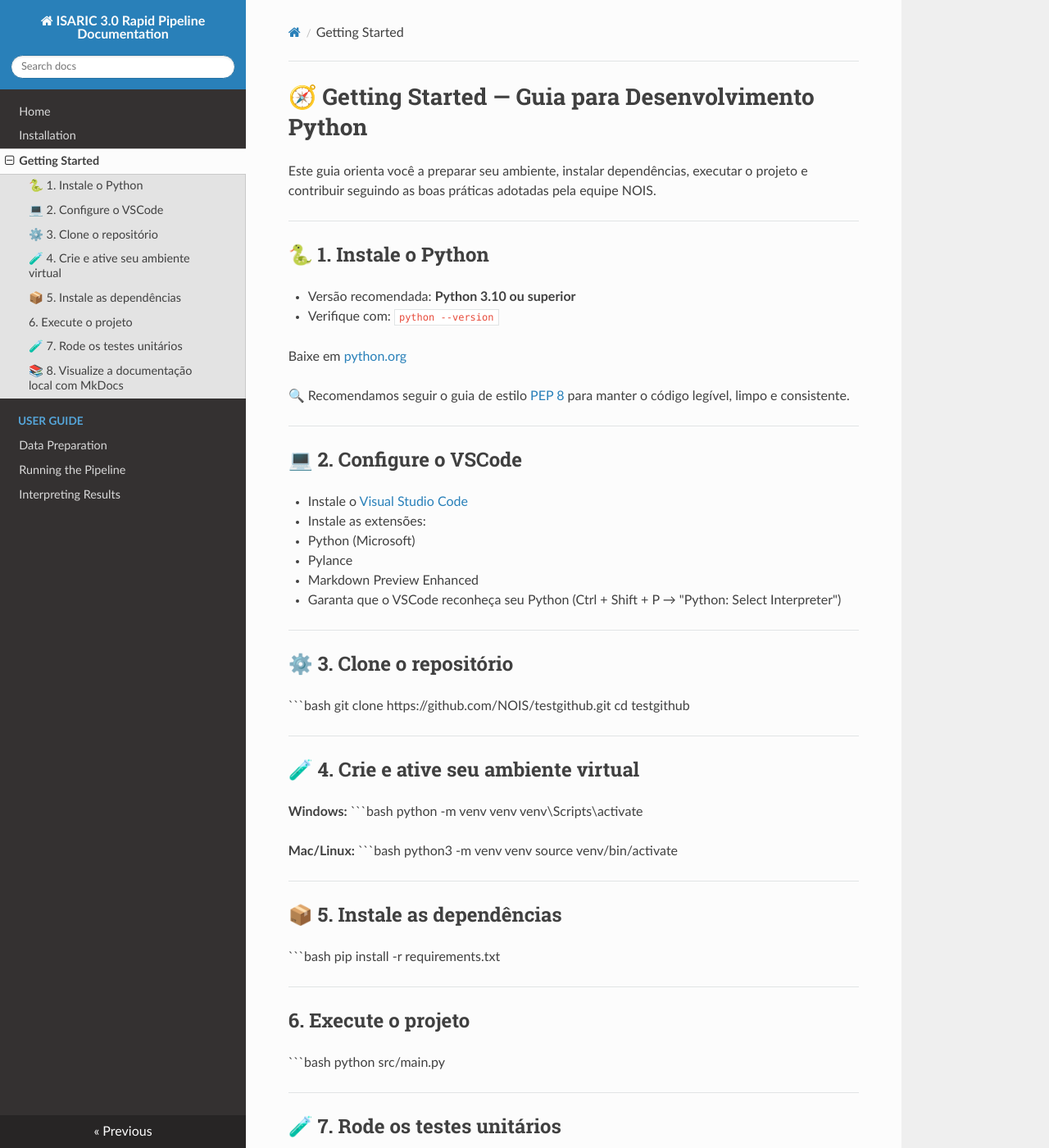
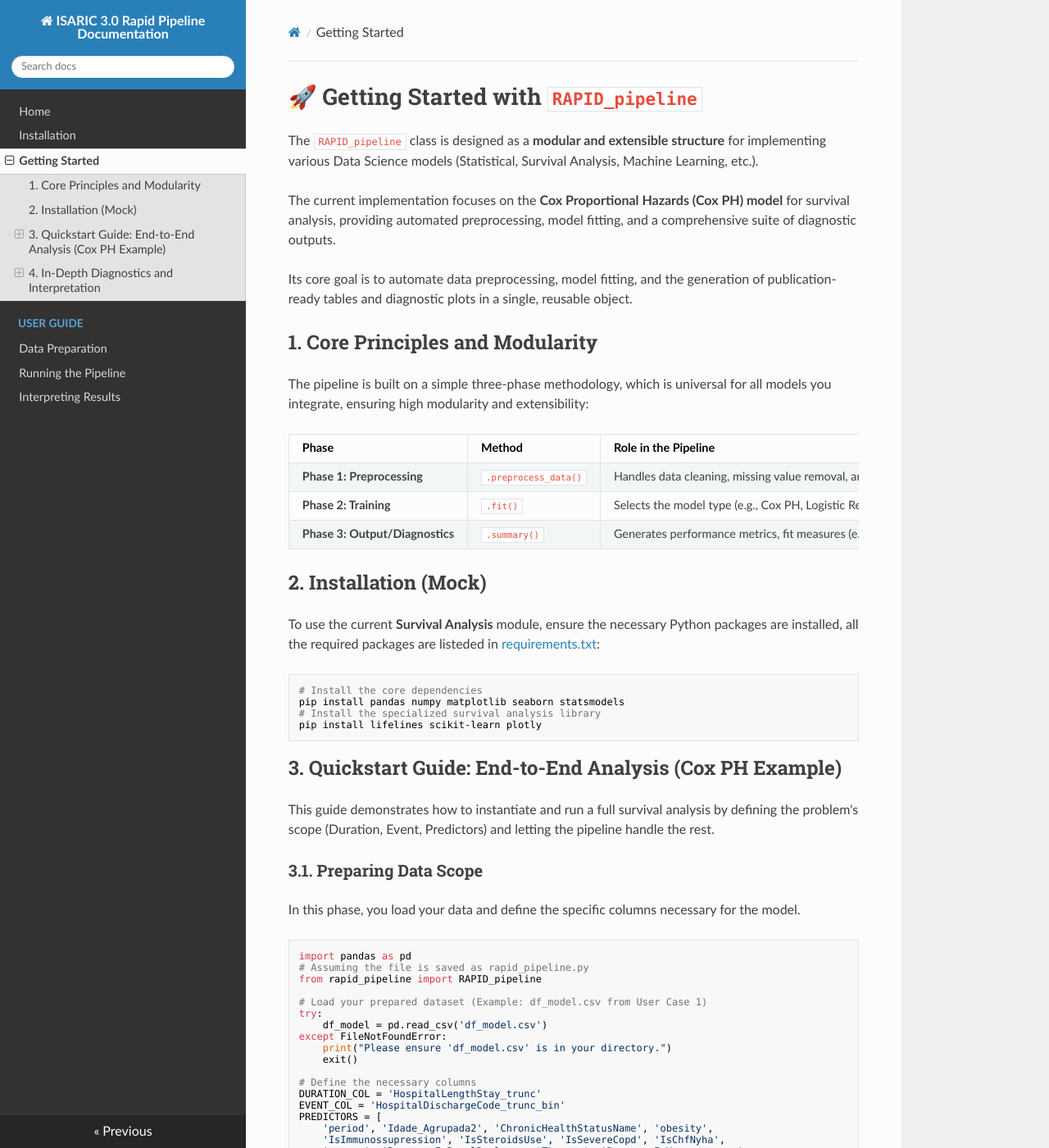
Before and after one commit to noispuc/isaric3.0-rapid, an MkDocs documentation site: the page built from docs/getting_started.md, in a window 1280 px wide and 1400 px high. Shown: the whole window at 82% size. Built offline with MkDocs 1.6.1, drawn with Linux system fonts in a browser that asks for light colours; nearby versions of some CDN libraries; some of the changed text lies outside the part shown.

Commit message:
setting up getting stasrted page

````diff
--- a/docs/getting_started.md
+++ b/docs/getting_started.md
@@ -1,73 +1,135 @@
-# 🧭 Getting Started — Guia para Desenvolvimento Python
+# 🚀 Getting Started with `RAPID_pipeline`
 
-Este guia orienta você a preparar seu ambiente, instalar dependências, executar o projeto e contribuir seguindo as boas práticas adotadas pela equipe NOIS.
+The `RAPID_pipeline` class is designed as a **modular and extensible structure** for implementing various Data Science models (Statistical, Survival Analysis, Machine Learning, etc.).
 
----
+The current implementation focuses on the **Cox Proportional Hazards (Cox PH) model** for survival analysis, providing automated preprocessing, model fitting, and a comprehensive suite of diagnostic outputs.
 
-## 🐍 1. Instale o Python
+Its core goal is to automate data preprocessing, model fitting, and the generation of publication-ready tables and diagnostic plots in a single, reusable object.
 
-- Versão recomendada: **Python 3.10 ou superior**
-- Verifique com: `python --version`
+## 1\. Core Principles and Modularity
 
-Baixe em [python.org](https://www.python.org/downloads)
+The pipeline is built on a simple three-phase methodology, which is universal for all models you integrate, ensuring high modularity and extensibility:
 
-🔍 Recomendamos seguir o guia de estilo [PEP 8](https://peps.python.org/pep-0008/) para manter o código legível, limpo e consistente.
+| Phase | Method | Role in the Pipeline |
+| :--- | :--- | :--- |
+| **Phase 1: Preprocessing** | `.preprocess_data()` | Handles data cleaning, missing value removal, and feature transformation (e.g., one-hot encoding). |
+| **Phase 2: Training** | `.fit()` | Selects the model type (e.g., Cox PH, Logistic Regression, Random Forest) and performs the training procedure. |
+| **Phase 3: Output/Diagnostics** | `.summary()` | Generates performance metrics, fit measures (e.g., AIC, C-Index), and produces a user-specified list of diagnostic plots. |
 
----
+## 2\. Installation (Mock)
 
-## 💻 2. Configure o VSCode
+To use the current **Survival Analysis** module, ensure the necessary Python packages are installed, all the required packages are listeded in [requirements.txt](https://github.com/noispuc/isaric3.0-rapid/tree/main):
 
-- Instale o [Visual Studio Code](https://code.visualstudio.com/)
-- Instale as extensões:
-  - Python (Microsoft)
-  - Pylance
-  - Markdown Preview Enhanced
-- Garanta que o VSCode reconheça seu Python (Ctrl + Shift + P → "Python: Select Interpreter")
+```bash
+# Install the core dependencies
+pip install pandas numpy matplotlib seaborn statsmodels
+# Install the specialized survival analysis library
+pip install lifelines scikit-learn plotly
+```
 
----
+## 3\. Quickstart Guide: End-to-End Analysis (Cox PH Example)
 
-## ⚙️ 3. Clone o repositório
-```bash
-git clone https://github.com/NOIS/testgithub.git
-cd testgithub
+This guide demonstrates how to instantiate and run a full survival analysis by defining the problem's scope (Duration, Event, Predictors) and letting the pipeline handle the rest.
 
----
+### 3.1. Preparing Data Scope
 
-## 🧪 4. Crie e ative seu ambiente virtual
-**Windows:**
-```bash
-python -m venv venv
-venv\Scripts\activate
+In this phase, you load your data and define the specific columns necessary for the model.
 
-**Mac/Linux:**
-```bash
-python3 -m venv venv
-source venv/bin/activate
+```python
+import pandas as pd
+# Assuming the file is saved as rapid_pipeline.py
+from rapid_pipeline import RAPID_pipeline
 
----
+# Load your prepared dataset (Example: df_model.csv from User Case 1)
+try:
+    df_model = pd.read_csv('df_model.csv')
+except FileNotFoundError:
+    print("Please ensure 'df_model.csv' is in your directory.")
+    exit()
 
-## 📦 5. Instale as dependências
-```bash
-pip install -r requirements.txt
+# Define the necessary columns
+DURATION_COL = 'HospitalLengthStay_trunc'
+EVENT_COL = 'HospitalDischargeCode_trunc_bin'
+PREDICTORS = [
+    'period', 'Idade_Agrupada2', 'ChronicHealthStatusName', 'obesity',
+    'IsImmunossupression', 'IsSteroidsUse', 'IsSevereCopd', 'IsChfNyha',
+    'cancer', 'ResourceIsRenalReplacementTherapy', 'ResourceIsVasopressors',
+    'Vent_Resource'
+]
+TARGET_TIME = 60.0 # Time point (e.g., 60 days) for time-dependent metrics
+```
 
----
+### 3.2. Initializing and Fitting the Model (Phase 1 & 2)
 
-## 6. Execute o projeto
-```bash
-python src/main.py
+The `.fit()` method calls the internal `.preprocess_data()` to clean and encode variables before training the Cox PH model.
 
----
+```python
+# 1. Initialize the Pipeline (Note: Class name adapted for the tutorial)
+cox_pipeline = RAPID_pipeline(
+    data=df_model,
+    duration_col=DURATION_COL,
+    event_col=EVENT_COL,
+    predictors=PREDICTORS
+)
 
-## 🧪 7. Rode os testes unitários
-```bash
-python -m unittest discover tests/
+# 2. Fit the Model (Phase 2)
+print("\n--- PHASE 2: FITTING THE MODEL ---")
+cox_pipeline.fit()
+# Output: Cox PH model fitted successfully on XXXXX observations.
+```
 
-📚 Os testes automatizados são escritos utilizando o módulo [unittest](https://docs.python.org/3/library/unittest.html), que já vem embutido no Python.
+### 3.3. Running the Full Summary and Diagnostics (Phase 3)
 
----
+The `.summary()` method automatically prints the publication-ready table, model fit metrics, and generates all requested plots.
 
-## 📚 8. Visualize a documentação local com MkDocs
-```bash
-mkdocs serve
+```python
+# List the plots you want to generate
+PLOTS_TO_GENERATE = [
+    'forest_plot',
+    'schoenfeld_residuals', # Checks PH assumption
+    'martingale_residuals', # Checks functional form (linearity)
+    'roc_auc',              # Checks discrimination
+    'calibration_plot'      # Checks calibration
+]
 
-Acesse: http://localhost:8000
+# 3. Generate Summary and Diagnostics (Phase 3)
+print("\n--- PHASE 3: SUMMARY AND DIAGNOSTICS ---")
+cox_pipeline.summary(
+    fit_measures=True,       # Show AIC/BIC and C-Index
+    plots=PLOTS_TO_GENERATE, # Generate the requested plots
+    target_time=TARGET_TIME  # Required for ROC/Calibration
+)
+```
+
+## 4\. In-Depth Diagnostics and Interpretation
+
+The pipeline uses standardized methods to check the critical assumptions of the Cox PH model and evaluate its performance.
+
+### 4.1. Hazard Ratio (HR) Table
+
+The output table (generated first by `.summary()`) provides the primary interpretative measures.
+
+  * **HR \> 1**: The covariate **increases** the risk of the event (shorter survival).
+  * **HR \< 1**: The covariate **decreases** the risk of the event (longer survival).
+
+### 4.2. Checking Proportional Hazards (PH) Assumption
+
+The PH assumption requires that the effect of a covariate remains constant over time.
+
+  * **Method:** `_plot_schoenfeld_residuals(covariate_name)` (Called internally by `.summary()`)
+  * **Interpretation:** The statistical test output and the plot of Schoenfeld residuals confirm if the assumption holds.
+
+### 4.3. Checking Linearity (Martingale/Deviance Residuals)
+
+Martingale and Deviance residuals are used to check the functional form of continuous predictors (linearity) and identify outliers.
+
+  * **Method:** `_plot_martingale_residuals(covariate_name)` and `_plot_deviance_residuals(covariate_name)`
+  * **Interpretation:** For categorical variables (using boxplots), distributions should be centered around zero. For continuous variables (using scatter plots with LOESS smoothers), the smoothed line should be flat and near zero.
+
+### 4.4. Discrimination and Calibration
+
+These plots evaluate the predictive utility of the model.
+
+  * **Concordance Index (C-Index):** A global measure of discrimination (ranking ability). It ranges from 0.5 (random chance) to 1.0 (perfect prediction).
+  * **Time-Dependent ROC / AUC:** Measures discrimination at a specific time point ($t$).
+  * **Calibration Plot:** Compares predicted survival probabilities with observed Kaplan-Meier survival estimates. Points near the 45° diagonal line indicate perfect calibration.
````
Also changed, not shown: docs/getting_started_development.md (added, +73 -0 lines).
